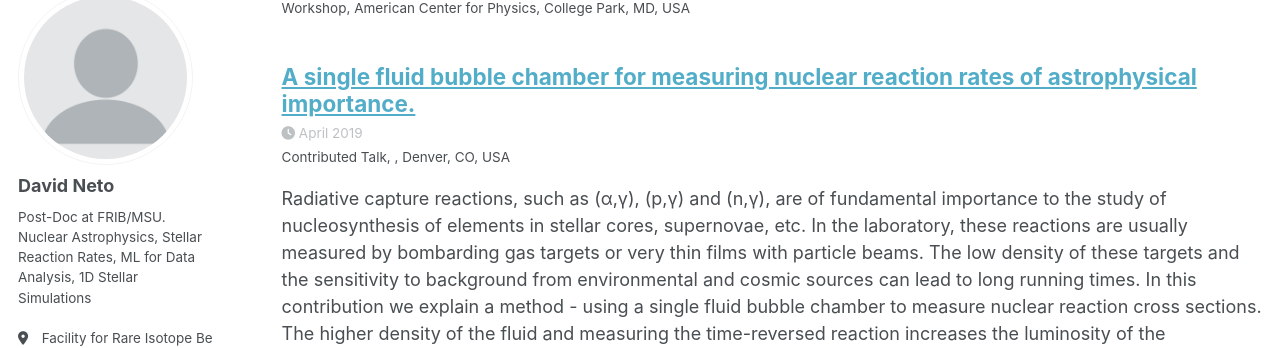
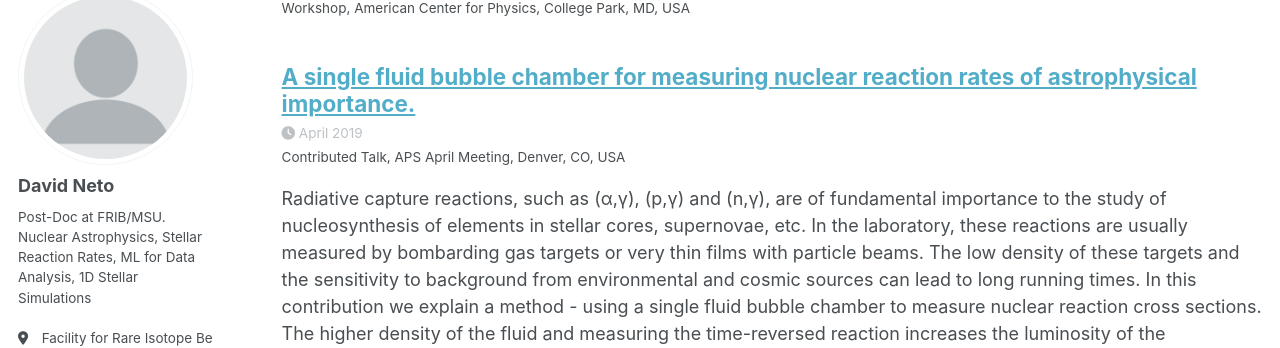
Before and after one commit to dneto1729/dneto1729.github.io, a Jekyll site: the page built from _pages/talks.html, in a window 1280 px wide and 900 px high, scrolled down 3578 px. Shown: the part 111-459 px from the top of the window. Built offline with Jekyll 4.4.1, drawn with Linux system fonts in a browser that asks for light colours; a style sheet for code colours, icons or effects is not loaded.

Commit message:
Update 2019-04-16-APS19.md
Add missing venue

```diff
--- a/_talks/2019-04-16-APS19.md
+++ b/_talks/2019-04-16-APS19.md
@@ -3,7 +3,7 @@ title: "A single fluid bubble chamber for measuring nuclear reaction rates of as
 collection: talks
 type: "Contributed Talk"
 permalink: /talks/2019-04-16-DNP19
-venue: ""
+venue: "APS April Meeting"
 date: 2019-04-16
 location: "Denver, CO, USA"
 latitude: 39.74237259231815
```
